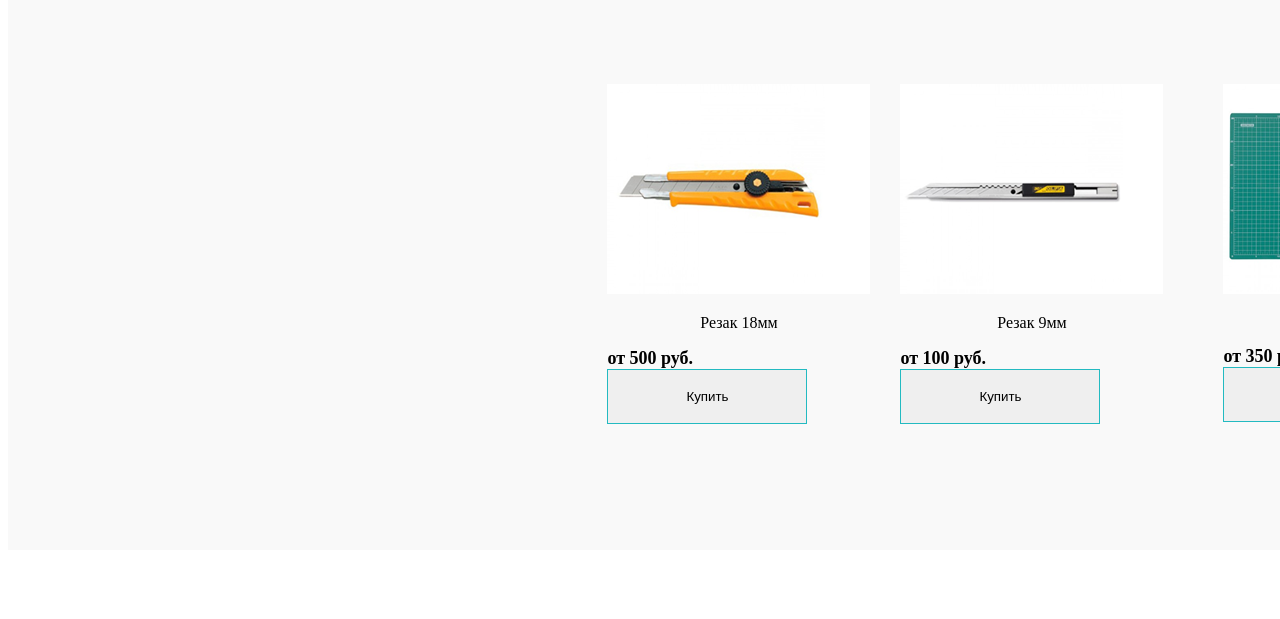
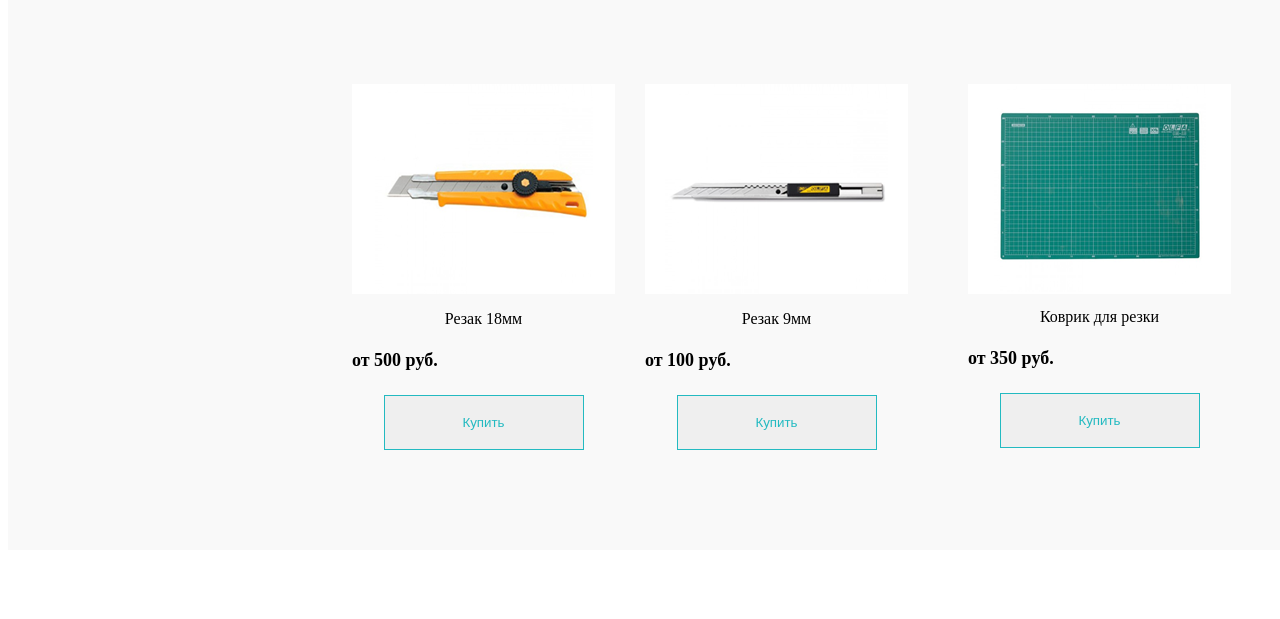
Before and after one commit to badfuntos/Lesson10, a plain HTML site: page index.html in a window 1280 px wide. Shown: the part 181-800 px from the top of the page. Drawn offline with Linux system fonts and the light colour scheme.

Commit message:
отправка исправлений

```diff
--- a/css/style.css
+++ b/css/style.css
@@ -13,10 +13,10 @@ background-color: #f9f9f9;
 display: flex;
 justify-content: center;
 align-items: center;
-
+}
 h1 {
     /* Style for "Инструмент" */
-/*position: absolute;*/
+position: absolute;
 height: 31px;
 color: #000000;
 font-size: 36px;
@@ -30,9 +30,14 @@ top: 100px;
 align-self: flex-start;
 /* Text style for "И, нструме" */
 }
+IMG.displayed {
+    display: block;
+    margin-left: auto;
+    margin-right: auto
+ }
 
 span {
-    color: #000000;
+color: #000000;
 font-size: 18px;
 font-weight: 700;
 font-style: normal;
@@ -40,10 +45,13 @@ letter-spacing: normal;
 line-height: normal;
 text-align: center;
 /* Text style for "от 400 руб" */
-font-style: normal;
-letter-spacing: normal;
-line-height: normal;
-text-align: center;
+margin-top: 22px;
+margin-bottom: 24px;
+display: flex;
+margin-left: auto;
+margin-right: auto;
+justify-content: space-between;
+align-items: center;
 }
 
 button {
@@ -51,6 +59,13 @@ button {
 width: 200px;
 height: 55px;
 border: 1px solid #23bac1;
+color: #23BAC1;
+margin-top: 24px;
+text-align: center;
+display: block;
+margin-left: auto;
+margin-right: auto
+
 }
 .knife1 {
     /* Style for "Прямоуголь" */
--- a/index.html
+++ b/index.html
@@ -12,25 +12,25 @@
 <div class="block">
     <h1>Инструменты для макетирования</h1>
     <div class="knife1">
-    <img src="/img/knife1.png" alt="Резак 18мм">
+    <img class="displayed" src="/img/knife1.png" alt="Резак 18мм">
     <p>Резак 18мм</p>
     <span>от 500 руб.</span>
     <button>Купить</button>
     </div>
     <div class="knife2">
-    <img src="/img/knife2.png" alt="Резак 9мм">
+    <img class="displayed" src="/img/knife2.png" alt="Резак 9мм">
     <p>Резак 9мм</p>
     <span>от 100 руб.</span>
     <button>Купить</button>
     </div>
     <div class="carpet">
-    <img src="/img/carpet.png" alt="Коврик для резки">
+    <img class="displayed" src="/img/carpet.png" alt="Коврик для резки">
     <p>Коврик для резки</p>
     <span>от 350 руб.</span>
     <button>Купить</button>
     </div>
     <div class="ruler">
-    <img src="/img/ruler.png" alt="Линейка">
+    <img class="displayed" src="/img/ruler.png" alt="Линейка">
     <p>Линейка</p>
     <span>от 400 руб.</span>
     <button>Купить</button>
```
